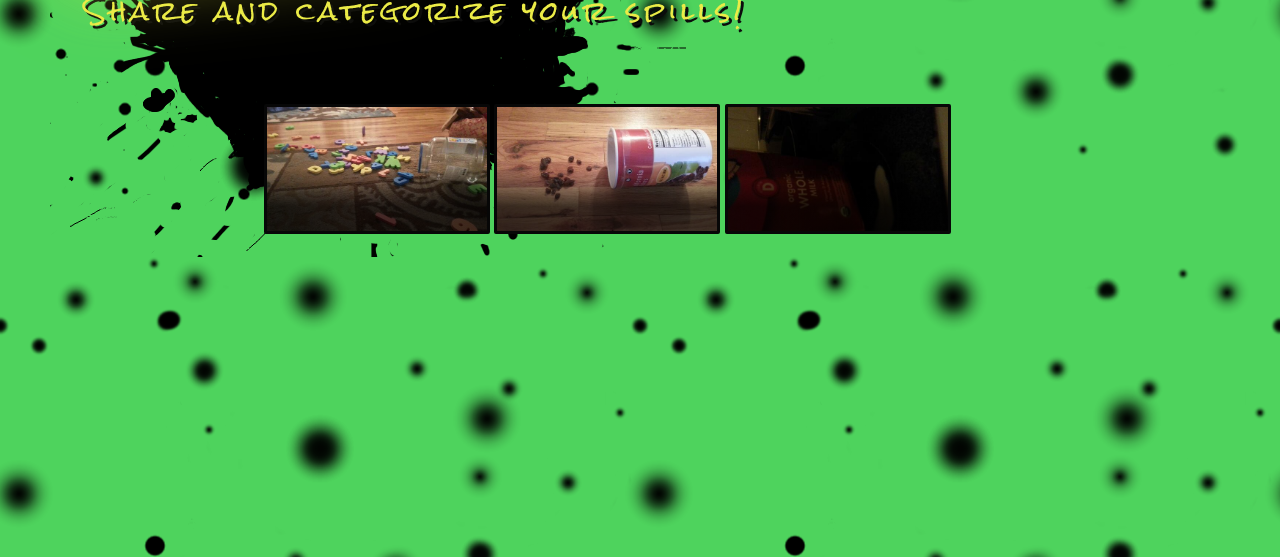
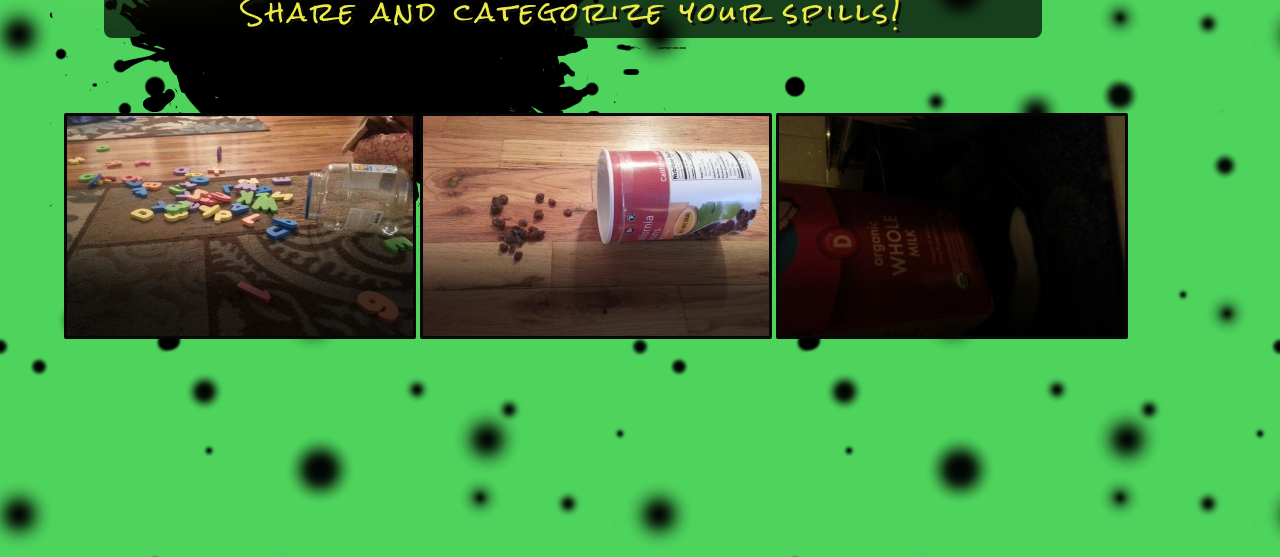
Before and after one commit to marclitchfield/spilledit, a plain HTML site: page public/index.html in a window 1280 px wide. Shown: the part 243-800 px from the top of the page. Drawn offline with Linux system fonts and the light colour scheme.

Commit message:
Use percentages for images, and give the h2 a background.

```diff
--- a/public/css/app.css
+++ b/public/css/app.css
@@ -20,6 +20,7 @@
 h1 {
 	font-family: 'Bowlby One';
 	font-size: 4em;
+	width: 600px;
 	transform: rotate(-6deg);
 	-webkit-transform: rotate(-6deg);
 }
@@ -49,24 +50,27 @@
 h2 {
 	font-family: 'Rock Salt';
 	font-size: 1.6em;
-	margin-top: 50px;
-	margin-left: 20px;
+	margin-top: 20px;
+	margin-left: 40px;
 	color: hsl(60,80%,60%);
 	letter-spacing: 4px;
 	text-shadow: 3px 3px #0c0c0c;
 	font-weight: 50;
+	width: 80%;
+	text-align: center;
+	background: rgba(0,0,0,0.7);
+	padding: 8px;
+	border-radius: 8px;
 }
 
 .spillpics {
 	margin-top: 75px;
-	margin-left: 200px;
-	width: 800px;
-
+	width: 100%;
 }
 
 .pic {
-	width: 220px;
-	height: 124px;
+	width: 30%;
+	height: 220px;
 	background-size: cover;
 	display: inline-block;
 	border: 3px solid #070707;
```
